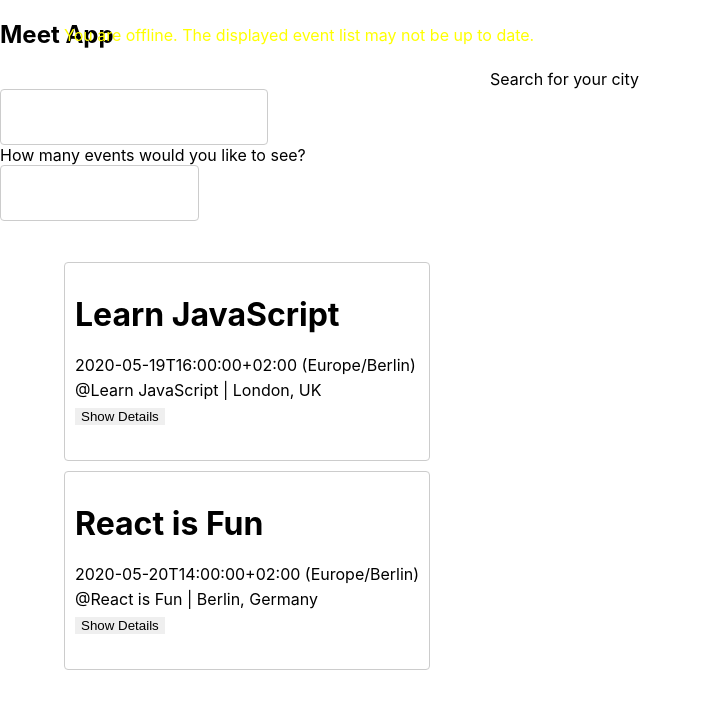
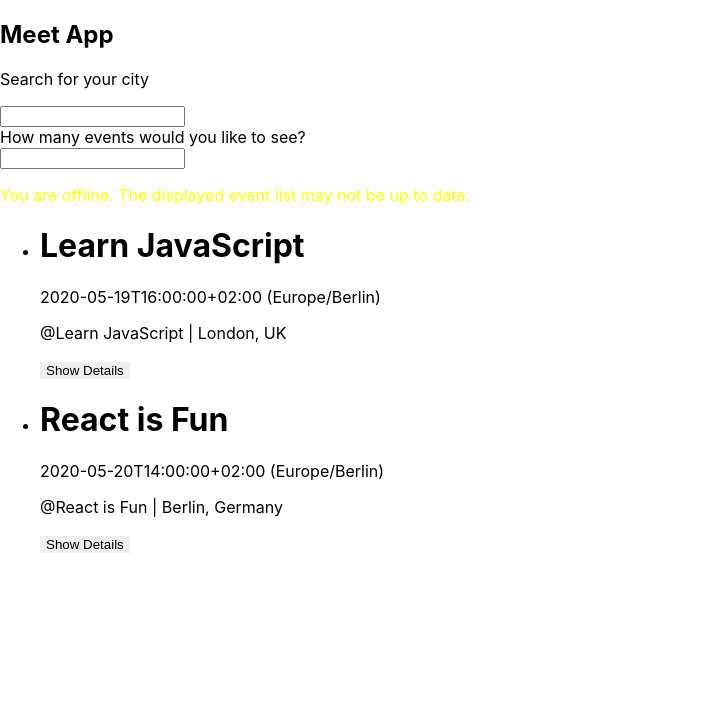
Before and after one commit to liamca1/meet, a React (Create React App) app: page / in a window 1280 px wide. Shown: the top 708 px of the page, without its empty margins (0-701 px from the left). Built offline with nearby package versions, Linux system fonts and the light colour scheme; what atatus-spa would draw is missing.

Commit message:
css commented out

```diff
--- a/src/App.css
+++ b/src/App.css
@@ -1,4 +1,4 @@
-@import url(https://fonts.googleapis.com/css?family=Roboto:500);
+/* @import url(https://fonts.googleapis.com/css?family=Roboto:500);
 .App {
   text-align: center;
   padding: 2% 5%;
@@ -211,4 +211,4 @@ input[type="number"] {
     min-width: auto;
     margin: 0 auto;
   }
-}
+} */
```
